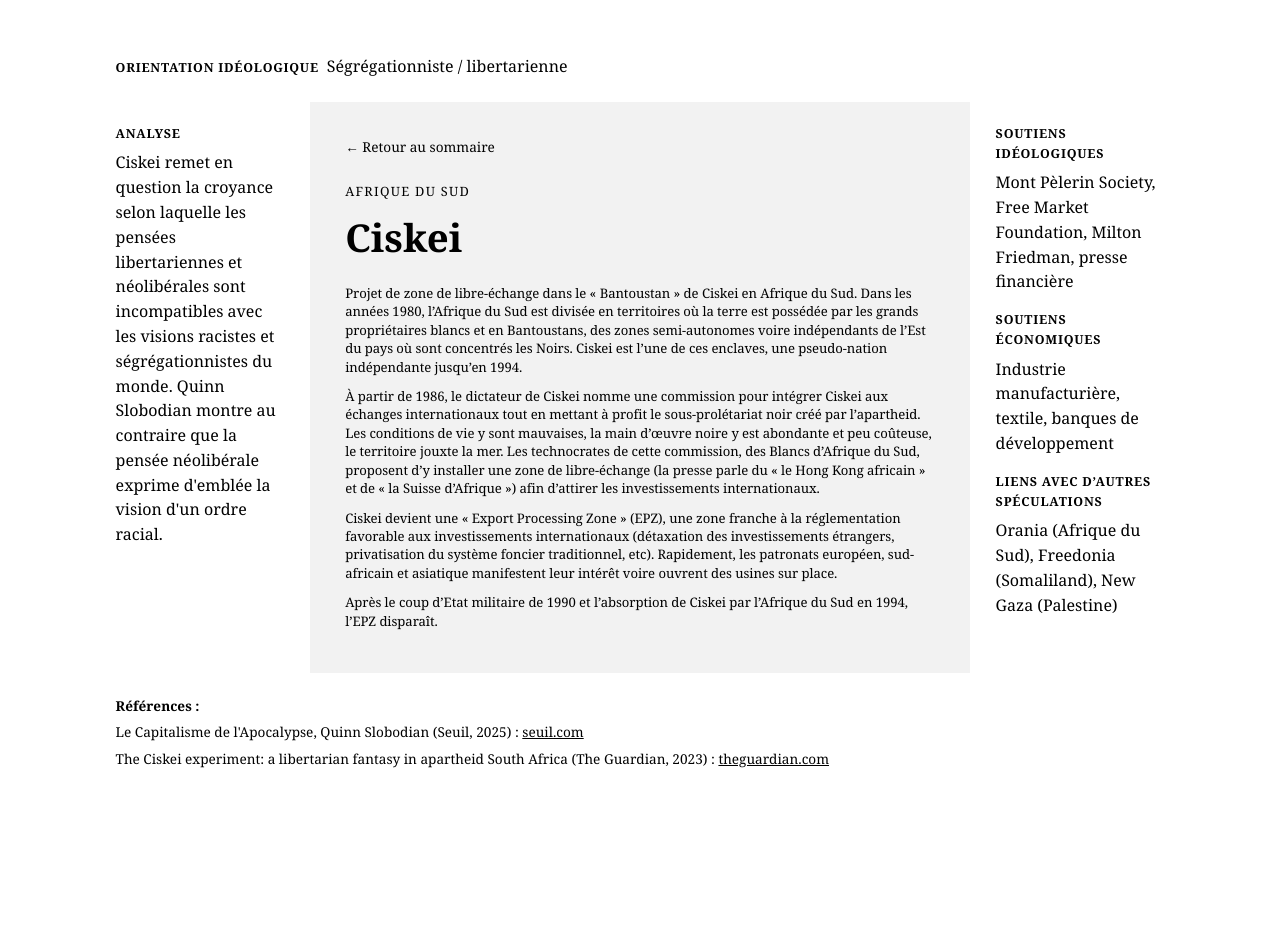
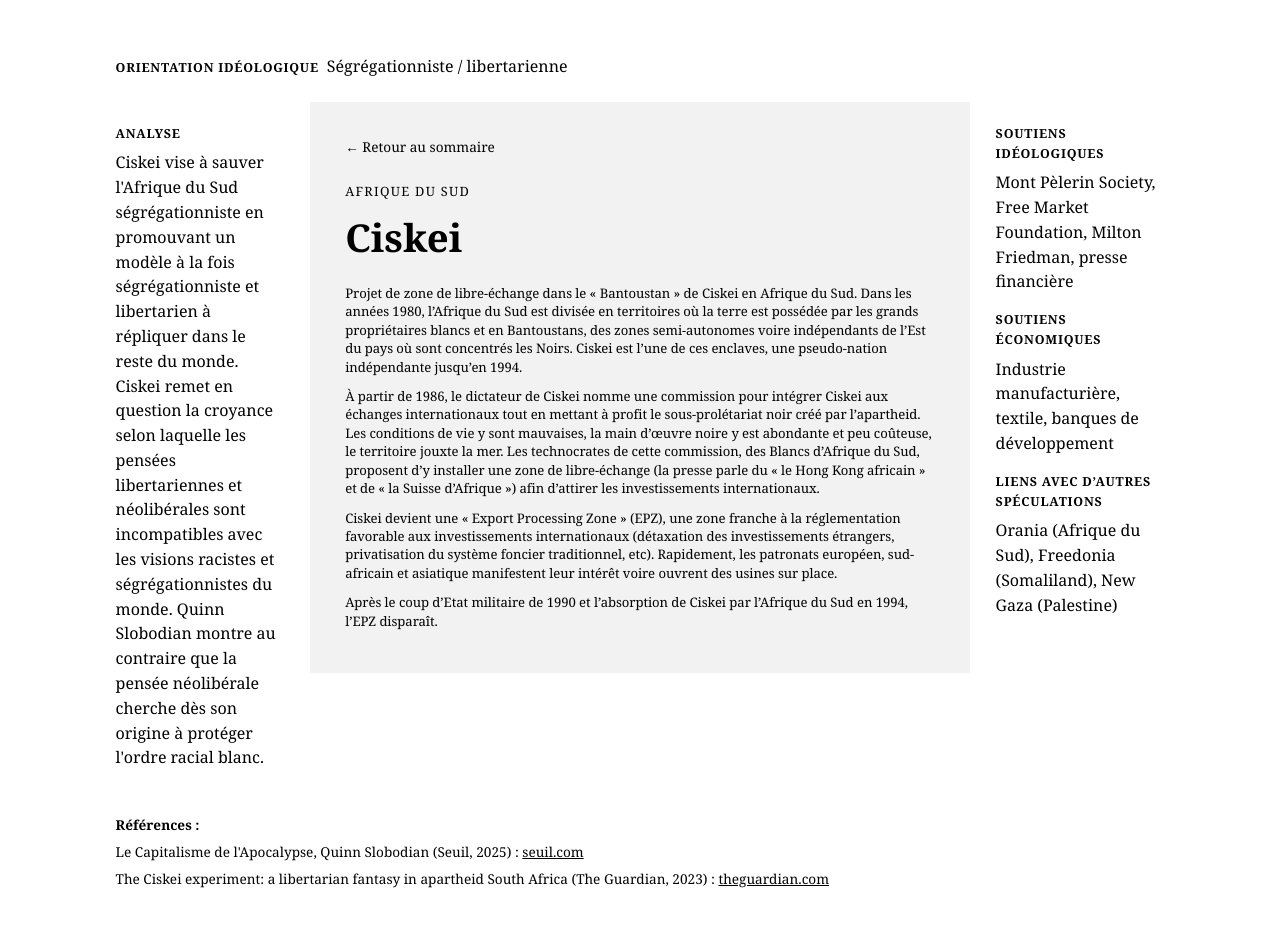
Before and after one commit to encycloreac/encycloreac.github.io, a Jekyll site: the page built from _entries/ciskei.md, in a window 1280 px wide. Built offline with Jekyll 4.4.1, drawn with Linux system fonts in a browser that asks for light colours; before the commit the page ends 900 px from its top, so only the background shows below that.

Commit message:
Revise analysis of Ciskei's libertarian and segregationist model
Updated the analysis section to clarify Ciskei's ideological stance and its implications.

```diff
--- a/_entries/ciskei.md
+++ b/_entries/ciskei.md
@@ -2,8 +2,7 @@
 title: "Ciskei"
 zone: "Afrique du Sud"
 orientation: "Ségrégationniste / libertarienne"
-intentions: "Ciskei aura fait l'objet des fantasmes libertariens de multiplication des zones franches en vogue à l'époque. Elle est perçue comme une manière de sauver le régime de l'apartheid, en promouvant un modèle à la fois ségrégationniste et libertarien à répliquer dans le reste du monde."
-analyse: "Ciskei remet en question la croyance selon laquelle les pensées libertariennes et néolibérales sont incompatibles avec les visions racistes et ségrégationnistes du monde. Quinn Slobodian montre au contraire que la pensée néolibérale exprime d'emblée la vision d'un ordre racial."
+analyse: "Ciskei vise à sauver l'Afrique du Sud ségrégationniste en promouvant un modèle à la fois ségrégationniste et libertarien à répliquer dans le reste du monde. Ciskei remet en question la croyance selon laquelle les pensées libertariennes et néolibérales sont incompatibles avec les visions racistes et ségrégationnistes du monde. Quinn Slobodian montre au contraire que la pensée néolibérale cherche dès son origine à protéger l'ordre racial blanc."
 soutiens_ideologiques: "Mont Pèlerin Society, Free Market Foundation, Milton Friedman, presse financière"
 soutiens_economiques: "Industrie manufacturière, textile, banques de développement"
 liens_autres: "Orania (Afrique du Sud), Freedonia (Somaliland), New Gaza (Palestine)"
```
